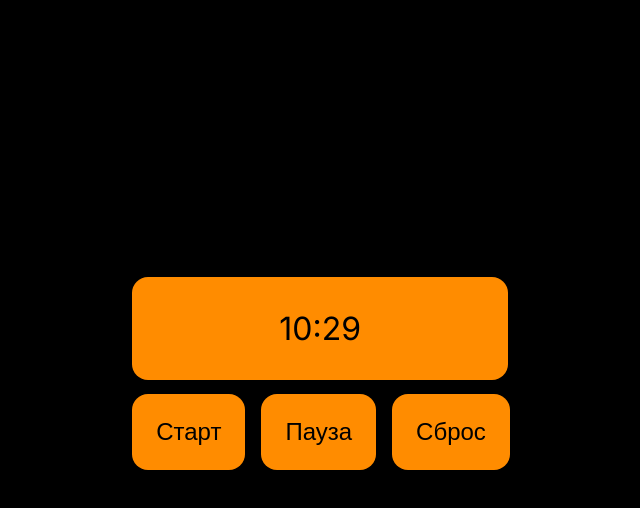
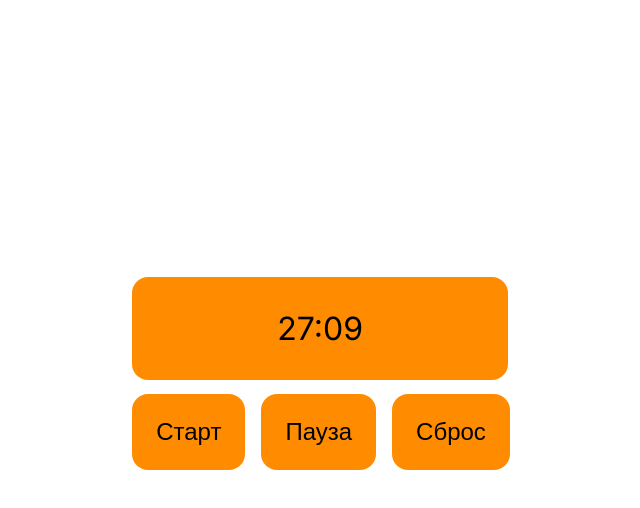
Before and after one commit to SHIMAD4/web-components-red-collar, a plain HTML site: page index.html in a window 1280 px wide. Both pictures are taken after a click on the button "Старт". Shown: the whole page, without its empty margins (319-959 px from the left). Drawn offline with Linux system fonts and the light colour scheme.

Commit message:
add: Added time output in shadowDOM

```diff
--- a/assets/scripts/main.js
+++ b/assets/scripts/main.js
@@ -4,23 +4,32 @@ customElements.define('my-timer', class extends HTMLElement {
         this.seconds = this.getAttribute('seconds') || undefined
         this.minutes = null
         this.hours = null
+
+        this.hoursText = null
+        this.minutesText = null
+        this.secondsText = null
+
         this.startTrigger = false
         this.isPaused = false
         this.timerInterval = null
+
         this.startButton = document.getElementById('startBtn') || undefined
         this.pauseButton = document.getElementById('pauseBtn') || undefined
         this.resetButton = document.getElementById('resetBtn') || undefined
         this.timerDisplay = document.querySelector('.timer__display') || undefined
-        this.hoursText = null
-        this.minutesText = null
-        this.secondsText = null
+
+        this._shadow = this.timerDisplay.attachShadow({mode: 'open'})
     }
+
     connectedCallback() {
         this.formattedTime(this.seconds)
         this.startButton.addEventListener('click', () => {this.startTimer()})
         this.pauseButton.addEventListener('click', () => {this.pauseTimer()})
         this.resetButton.addEventListener('click', () => {this.resetTimer()})
+        this.timerDisplay.innerText = 'Таймер'
+        this._shadow.innerHTML = this.timerDisplay.textContent
     }
+
     disconnectedCallback() {
         this.startButton.removeEventListener('click', () => {this.startTimer()})
         this.pauseButton.removeEventListener('click', () => {this.pauseTimer()})
@@ -63,7 +72,7 @@ customElements.define('my-timer', class extends HTMLElement {
         this.hoursText = this.hours === 0 ? '' : this.formatNumber(this.hours)
         this.minutesText = this.minutes === 0 ? '' : this.formatNumber(this.minutes)
         this.secondsText = this.seconds === 0 ? '' : this.formatNumber(this.seconds)
-        this.timerDisplay.innerText = `${this.hoursText}${this.hoursText && this.minutesText ? ':' : ''}${this.minutesText}${(this.hoursText || this.minutesText) && this.secondsText ? ':' : ''}${this.secondsText}`
+        this._shadow.innerHTML = `${this.hoursText}${this.hoursText && this.minutesText ? ':' : ''}${this.minutesText}${(this.hoursText || this.minutesText) && this.secondsText ? ':' : ''}${this.secondsText}`
     }
 
     startTimer() {
@@ -96,7 +105,6 @@ customElements.define('my-timer', class extends HTMLElement {
         }
     }
 
-
     pauseTimer() {
         this.isPaused = true
         this.startTrigger = false
--- a/assets/styles/style.scss
+++ b/assets/styles/style.scss
@@ -1,4 +1,4 @@
-$body-bg: black;
+$body-bg: rgb(255, 255, 255);
 
 $timer-bg: #FF8C00;
 $timer-bg-hover: #FFA500;
--- a/index.html
+++ b/index.html
@@ -14,8 +14,8 @@
     <link rel="stylesheet" href="./style.css">
 </head>
 <body>
-    <my-timer class="timer" seconds="630">
-        <p class="timer__display">Таймер</p>
+    <my-timer class="timer" seconds="1630">
+        <p class="timer__display"></p>
         <div class="timer__button">
             <button class="timer__button__start" id="startBtn">Старт</button>
             <button class="timer__button__stop" id="pauseBtn">Пауза</button>
```
Also changed, not shown: style.css.
